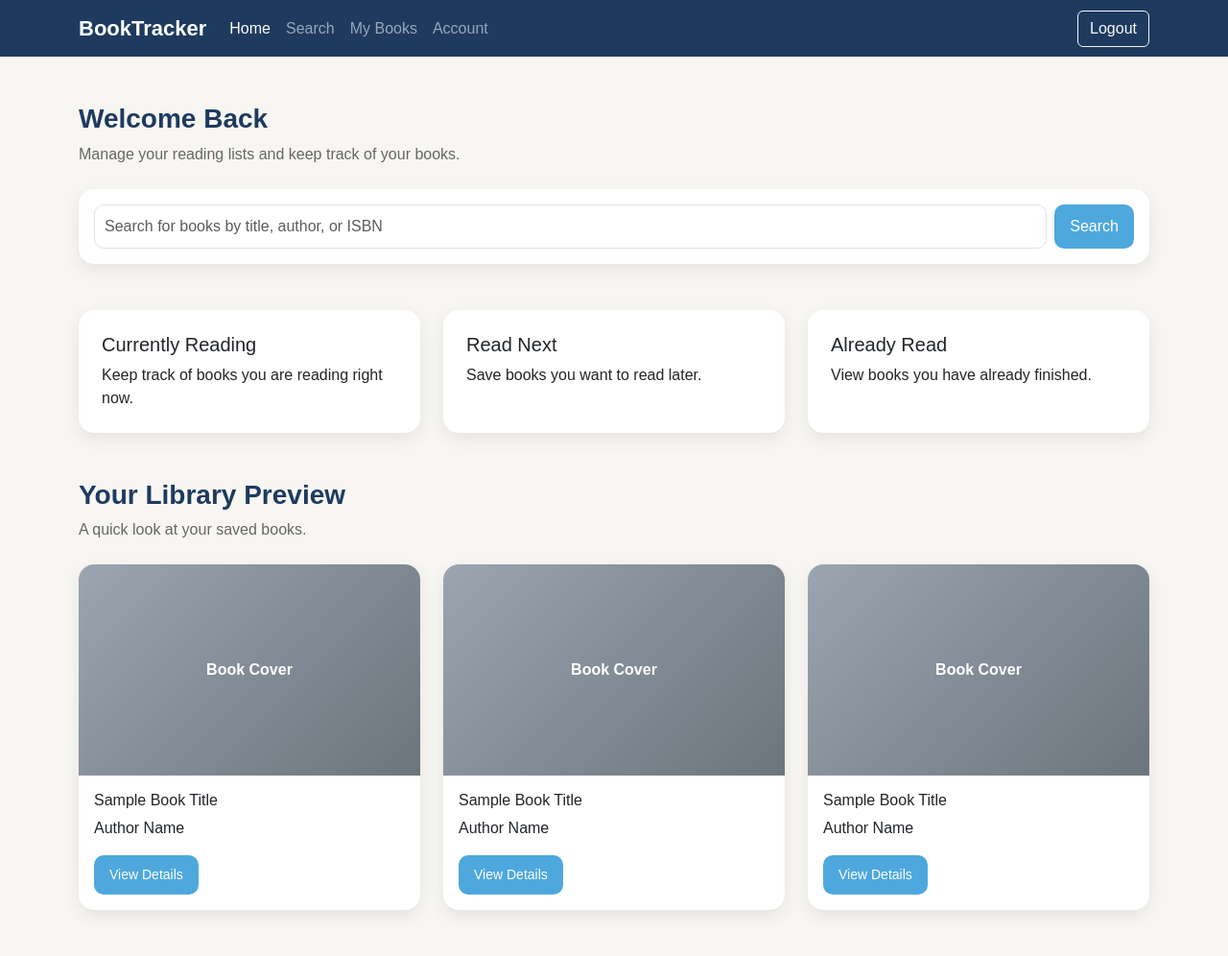
After one commit to Maggiekocon/BookTracker, a PHP site: page /dashboard.php in a window 1280 px wide. The commit adds this page. Shown: the whole page at 96% size. Run offline with PHP 8.4, Linux system fonts and the light colour scheme.

Commit message:
made .html -> .php

```diff
--- a/api/logout.php
+++ b/api/logout.php
@@ -1,6 +1,6 @@
 <?php
 session_start();
 session_destroy();
-header("Location: ../public/login.html");
+header("Location: ../pages/login.php");
 exit();
 ?>
--- a/includes/db.php
+++ b/includes/db.php
@@ -3,7 +3,7 @@
 // Database configuration
 $db_host = 'localhost';       // Database host
 $db_user = 'root';   // Database username
-$db_pass = '';   // Database password
+$db_pass = 'Passw0rd';   // Database password
 $db_name = 'booktrackerdb';   // Database name
 
 // Create a new MySQLi connection
--- /dev/null
+++ b/pages/dashboard.php
@@ -0,0 +1,128 @@
+<!DOCTYPE html>
+<html lang="en">
+<head>
+  <meta charset="UTF-8">
+  <title>Dashboard | BookTracker</title>
+  <meta name="viewport" content="width=device-width, initial-scale=1.0">
+
+  <!-- Bootstrap 5 -->
+  <link href="https://cdn.jsdelivr.net/npm/bootstrap@5.3.3/dist/css/bootstrap.min.css" rel="stylesheet">
+  <link rel="stylesheet" href="css/style.css">
+</head>
+<body>
+
+  <!-- Navbar -->
+  <nav class="navbar navbar-expand-lg navbar-dark bg-dark">
+    <div class="container">
+      <a class="navbar-brand" href="dashboard.html">BookTracker</a>
+
+      <button class="navbar-toggler" type="button" data-bs-toggle="collapse" data-bs-target="#navbarNav">
+        <span class="navbar-toggler-icon"></span>
+      </button>
+
+      <div class="collapse navbar-collapse" id="navbarNav">
+        <ul class="navbar-nav me-auto">
+          <li class="nav-item">
+            <a class="nav-link active" href="dashboard.php">Home</a>
+          </li>
+          <li class="nav-item">
+            <a class="nav-link" href="browse.php">Search</a>
+          </li>
+          <li class="nav-item">
+            <a class="nav-link" href="mybooks.php">My Books</a>
+          </li>
+          <li class="nav-item">
+            <a class="nav-link" href="account.php">Account</a>
+          </li>
+        </ul>
+
+        <a href="login.html" class="btn btn-outline-light">Logout</a>
+      </div>
+    </div>
+  </nav>
+
+  <!-- Dashboard Content -->
+  <div class="container py-5">
+    <div class="mb-4">
+      <h2 class="section-title">Welcome Back</h2>
+      <p class="section-subtitle">Manage your reading lists and keep track of your books.</p>
+    </div>
+
+    <!-- Search Bar -->
+    <div class="card p-3 mb-5">
+      <form action="browse.html" method="GET" class="d-flex">
+        <input class="form-control me-2" type="search" name="search" placeholder="Search for books by title, author, or ISBN">
+        <button class="btn btn-primary" type="submit">Search</button>
+      </form>
+    </div>
+
+    <!-- Reading Summary Cards -->
+    <div class="row g-4 mb-5">
+      <div class="col-md-4">
+        <div class="card p-4 h-100">
+          <h5>Currently Reading</h5>
+          <p class="mb-0">Keep track of books you are reading right now.</p>
+        </div>
+      </div>
+
+      <div class="col-md-4">
+        <div class="card p-4 h-100">
+          <h5>Read Next</h5>
+          <p class="mb-0">Save books you want to read later.</p>
+        </div>
+      </div>
+
+      <div class="col-md-4">
+        <div class="card p-4 h-100">
+          <h5>Already Read</h5>
+          <p class="mb-0">View books you have already finished.</p>
+        </div>
+      </div>
+    </div>
+
+    <!-- Library Preview -->
+    <div class="mb-4">
+      <h3 class="section-title">Your Library Preview</h3>
+      <p class="section-subtitle">A quick look at your saved books.</p>
+    </div>
+
+    <div class="row g-4">
+      <div class="col-md-4">
+        <div class="card h-100">
+          <div class="book-placeholder">Book Cover</div>
+          <div class="card-body">
+            <h6 class="card-title">Sample Book Title</h6>
+            <p class="card-text">Author Name</p>
+            <a href="book.html" class="btn btn-primary btn-sm">View Details</a>
+          </div>
+        </div>
+      </div>
+
+      <div class="col-md-4">
+        <div class="card h-100">
+          <div class="book-placeholder">Book Cover</div>
+          <div class="card-body">
+            <h6 class="card-title">Sample Book Title</h6>
+            <p class="card-text">Author Name</p>
+            <a href="book.html" class="btn btn-primary btn-sm">View Details</a>
+          </div>
+        </div>
+      </div>
+
+      <div class="col-md-4">
+        <div class="card h-100">
+          <div class="book-placeholder">Book Cover</div>
+          <div class="card-body">
+            <h6 class="card-title">Sample Book Title</h6>
+            <p class="card-text">Author Name</p>
+            <a href="book.html" class="btn btn-primary btn-sm">View Details</a>
+          </div>
+        </div>
+      </div>
+    </div>
+  </div>
+
+  <!-- Bootstrap JS -->
+  <script src="https://cdn.jsdelivr.net/npm/bootstrap@5.3.3/dist/js/bootstrap.bundle.min.js"></script>
+</body>
+</html>
```
Also changed, not shown: pages/account.php (added, +62 -0 lines), pages/book.php (+64 -28 lines), pages/browse.php (+17 -11 lines), pages/mybooks.php (added, +100 -0 lines).
